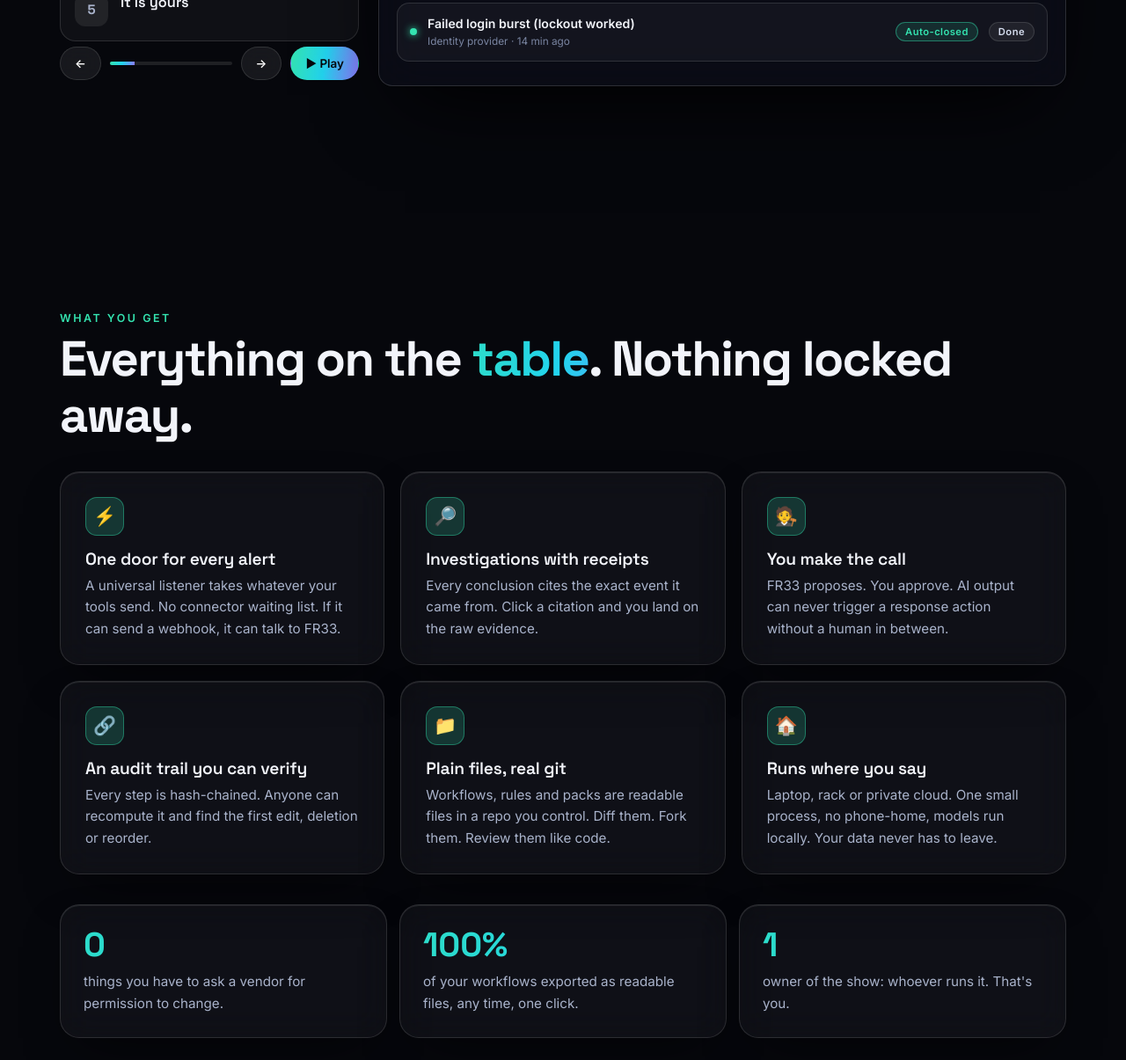
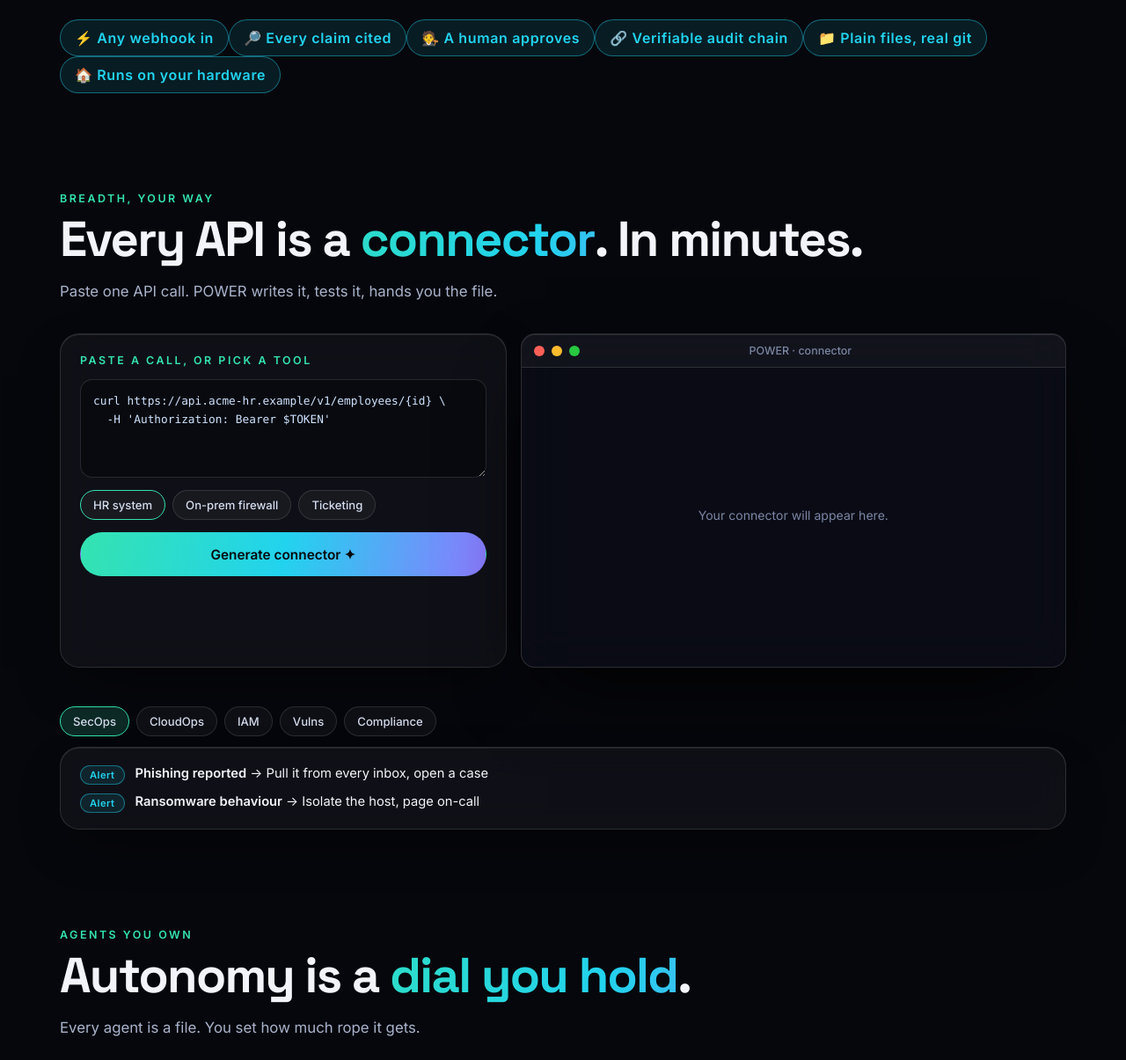
Before and after one commit to Tootenramen/FR33, a plain HTML site: page index.html in a window 1280 px wide. Shown: the part 1570-2775 px from the top of the page at 88% size. Drawn offline with Linux system fonts and the light colour scheme; animation ran at ten frames a second.

Commit message:
FR33 page: shorter copy, tighter spacing, a chip strip instead of the feature grid
Co-Authored-By: Claude Sonnet 5.5 <noreply@anthropic.com>

```diff
--- a/index.html
+++ b/index.html
@@ -11,6 +11,7 @@
 <link rel="stylesheet" href="shared.css">
 <style>
 .hero .wrap{display:grid;gap:40px;align-items:center}
+.hero{padding:clamp(84px,11vh,110px) 0 clamp(24px,4vw,40px)}.sec{padding:clamp(34px,4.5vw,56px) 0}.sec h2{margin-bottom:10px}.sec .sub{margin-top:6px}.foot{padding-top:clamp(30px,4vw,48px)}
 @media(min-width:980px){.hero .wrap{grid-template-columns:1.05fr 1fr}}
 .live{padding:0}
 .live .rows{padding:6px 8px 10px;min-height:292px}
@@ -149,7 +150,7 @@
   <div>
     <span class="eyebrow"><i></i> Open source · self-hosted · yours</span>
     <h1>Your security.<br><span class="gw">Your rules.</span></h1>
-    <p class="lede">FR33 is the security operations hub you actually own. Every alert from every tool lands in one calm place, gets investigated with receipts, and waits for <em>you</em> to make the call.</p>
+    <p class="lede">One calm inbox for every alert. Investigated with receipts. <em>You</em> make the call.</p>
     <div class="cta">
       <a class="btn pri" href="#tour">Take the 60-second tour ↓</a>
       <a class="btn" href="https://tootenramen.github.io/POWER/">Meet POWER →</a>
@@ -166,7 +167,7 @@
 <section class="sec" id="tour"><div class="wrap">
   <p class="kicker">Guided tour</p>
   <h2>From noise to <span class="gw">decision</span> in five steps</h2>
-  <p class="sub">Click through, or press play. This is the whole loop: ingest, investigate, decide, prove, own.</p>
+
   <div class="tour">
     <div>
       <div class="steps" id="steps" role="tablist" aria-label="Tour steps"></div>
@@ -178,26 +179,16 @@
 
 <section class="sec"><div class="wrap">
   <p class="kicker">What you get</p>
-  <h2>Everything on the <span class="gw">table</span>. Nothing locked away.</h2>
-  <div class="grid">
-    <div class="glass spot feat rv"><div class="ic">⚡</div><h3>One door for every alert</h3><p>A universal listener takes whatever your tools send. No connector waiting list. If it can send a webhook, it can talk to FR33.</p></div>
-    <div class="glass spot feat rv" style="--d:.06s"><div class="ic">🔎</div><h3>Investigations with receipts</h3><p>Every conclusion cites the exact event it came from. Click a citation and you land on the raw evidence.</p></div>
-    <div class="glass spot feat rv" style="--d:.12s"><div class="ic">🧑‍⚖️</div><h3>You make the call</h3><p>FR33 proposes. You approve. AI output can never trigger a response action without a human in between.</p></div>
-    <div class="glass spot feat rv" style="--d:.18s"><div class="ic">🔗</div><h3>An audit trail you can verify</h3><p>Every step is hash-chained. Anyone can recompute it and find the first edit, deletion or reorder.</p></div>
-    <div class="glass spot feat rv" style="--d:.24s"><div class="ic">📁</div><h3>Plain files, real git</h3><p>Workflows, rules and packs are readable files in a repo you control. Diff them. Fork them. Review them like code.</p></div>
-    <div class="glass spot feat rv" style="--d:.3s"><div class="ic">🏠</div><h3>Runs where you say</h3><p>Laptop, rack or private cloud. One small process, no phone-home, models run locally. Your data never has to leave.</p></div>
-  </div>
-  <div class="own">
-    <div class="glass rv"><big class="gw">0</big><p>things you have to ask a vendor for permission to change.</p></div>
-    <div class="glass rv" style="--d:.08s"><big class="gw">100%</big><p>of your workflows exported as readable files, any time, one click.</p></div>
-    <div class="glass rv" style="--d:.16s"><big class="gw">1</big><p>owner of the show: whoever runs it. That's you.</p></div>
+  <h2>Yours. <span class="gw">All of it.</span></h2>
+  <div class="chips" style="justify-content:center;gap:12px;margin-top:26px">
+    <span class="chip c" style="font-size:16px;padding:10px 16px">⚡ Any webhook in</span><span class="chip c" style="font-size:16px;padding:10px 16px">🔎 Every claim cited</span><span class="chip c" style="font-size:16px;padding:10px 16px">🧑‍⚖️ A human approves</span><span class="chip c" style="font-size:16px;padding:10px 16px">🔗 Verifiable audit chain</span><span class="chip c" style="font-size:16px;padding:10px 16px">📁 Plain files, real git</span><span class="chip c" style="font-size:16px;padding:10px 16px">🏠 Runs on your hardware</span>
   </div>
 </div></section>
 
 <section class="sec" id="connect"><div class="wrap">
   <p class="kicker">Breadth, your way</p>
   <h2>Every API is a <span class="gw">connector</span>. In minutes.</h2>
-  <p class="sub">A catalog is a head start, not a ceiling. Point FR33 at any tool's API docs or a single example call and POWER writes the connector, tests it against a mock, and hands it to you as a file. No waiting for anyone to add your tool.</p>
+  <p class="sub">Paste one API call. POWER writes it, tests it, hands you the file.</p>
   <div class="cx">
     <div class="glass cxl">
       <label for="cxin" class="kicker" style="margin:0">Paste a call, or pick a tool</label>
@@ -215,7 +206,7 @@
 <section class="sec" id="agents"><div class="wrap">
   <p class="kicker">Agents you own</p>
   <h2>Autonomy is a <span class="gw">dial you hold</span>.</h2>
-  <p class="sub">Every agent is a readable file in your repo. Fork it, edit it, delete it. You choose how much rope it gets, and the engine enforces your choice.</p>
+  <p class="sub">Every agent is a file. You set how much rope it gets.</p>
   <div class="dialrow"><span class="chip">Autonomy</span><div class="seg" id="seg" role="radiogroup" aria-label="Autonomy"></div></div>
   <p class="dialtxt" id="dialtxt" aria-live="polite"></p>
   <div class="grid" id="agrid"></div>
@@ -224,7 +215,7 @@
 <section class="sec" id="prove"><div class="wrap">
   <p class="kicker">Guardrails you can verify</p>
   <h2>Don't trust it. <span class="gw">Check it.</span></h2>
-  <p class="sub">Anyone can promise guardrails. FR33's audit log is a hash chain you can recompute yourself. Edit any entry below and watch the chain tell on you. (Demo hash, computed live in your browser.)</p>
+  <p class="sub">Edit any entry. Watch the chain tell on you.</p>
   <div class="glass pv"><div id="pchain"></div>
     <div class="pvb"><button class="btn sm" id="ptamper">✎ Tamper with entry 3</button><button class="btn sm" id="pfix">Restore</button><span class="chip g" id="pstat">✓ Chain verified</span></div></div>
 </div></section>
@@ -232,7 +223,7 @@
 <section class="sec" id="soc"><div class="wrap">
   <p class="kicker">Built for a real SOC</p>
   <h2>Cases, queues and <span class="gw">clocks</span>.</h2>
-  <p class="sub">One case system for every alert source: assignment, escalation and live SLA timers, with the evidence and the audit trail attached to each case.</p>
+  <p class="sub">One queue. Live SLA clocks.</p>
   <div class="win" style="margin-top:30px"><div class="win-bar"><i></i><i></i><i></i><span>FR33 · Case queue</span></div>
     <div class="qh"><span>Case</span><span>Severity</span><span>Owner</span><span>SLA</span><span></span></div><div id="queue"></div></div>
 </div></section>
@@ -240,7 +231,7 @@
 <section class="sec" id="switch"><div class="wrap">
   <p class="kicker">Switch in an afternoon</p>
   <h2>Onboarding that <span class="gw">sits next to you</span>.</h2>
-  <p class="sub">No implementation project. FAST walks you through, step by step, and you can bring what you already have: sources, workflows, and the Microsoft tools your team lives in.</p>
+  <p class="sub">FAST walks you through. Bring what you have.</p>
   <div class="ob">
     <ol class="obl" id="obl"></ol>
     <div class="glass obf"><div class="obh"><span class="chip" id="obp">0 of 5</span><div class="grow2"><i id="obb"></i></div></div>
@@ -256,9 +247,7 @@
     <div class="r h" role="row"><span role="columnheader"></span><span role="columnheader">Typical hosted platform</span><span role="columnheader" class="us">FR33</span></div>
     <div class="r" role="row"><span role="rowheader">Where it runs</span><span>Their cloud</span><span class="us">Wherever you decide</span></div>
     <div class="r" role="row"><span role="rowheader">Who can change it</span><span>Their roadmap, your support ticket</span><span class="us">You. It's your code.</span></div>
-    <div class="r" role="row"><span role="rowheader">Workflows are</span><span>Items inside their editor</span><span class="us">Plain files in your git</span></div>
     <div class="r" role="row"><span role="rowheader">A tool they don't support</span><span>Request it, or hack around it</span><span class="us">POWER writes the connector</span></div>
-    <div class="r" role="row"><span role="rowheader">AI model</span><span>Whatever they chose</span><span class="us">A model you host, or none</span></div>
     <div class="r" role="row"><span role="rowheader">AI can act alone?</span><span>Depends on settings</span><span class="us">Never. Engine rule.</span></div>
     <div class="r" role="row"><span role="rowheader">Pricing model</span><span>Often metered by usage</span><span class="us">Open source. No meter.</span></div>
   </div>
```
